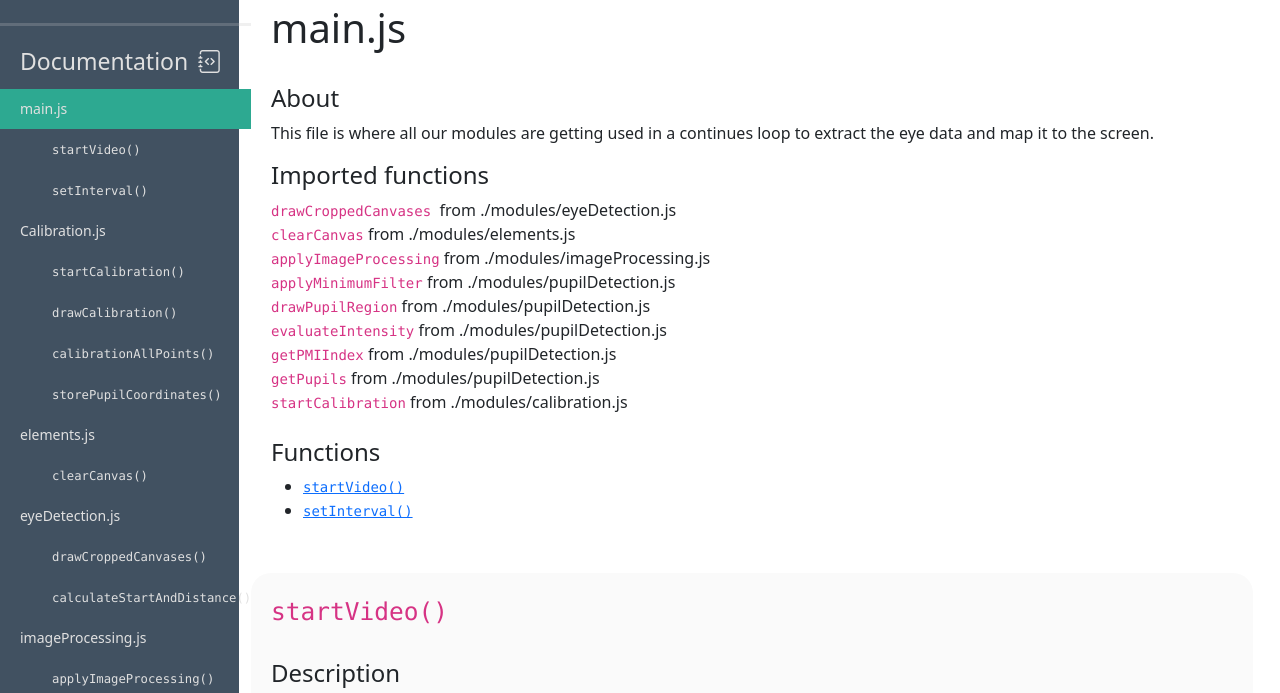
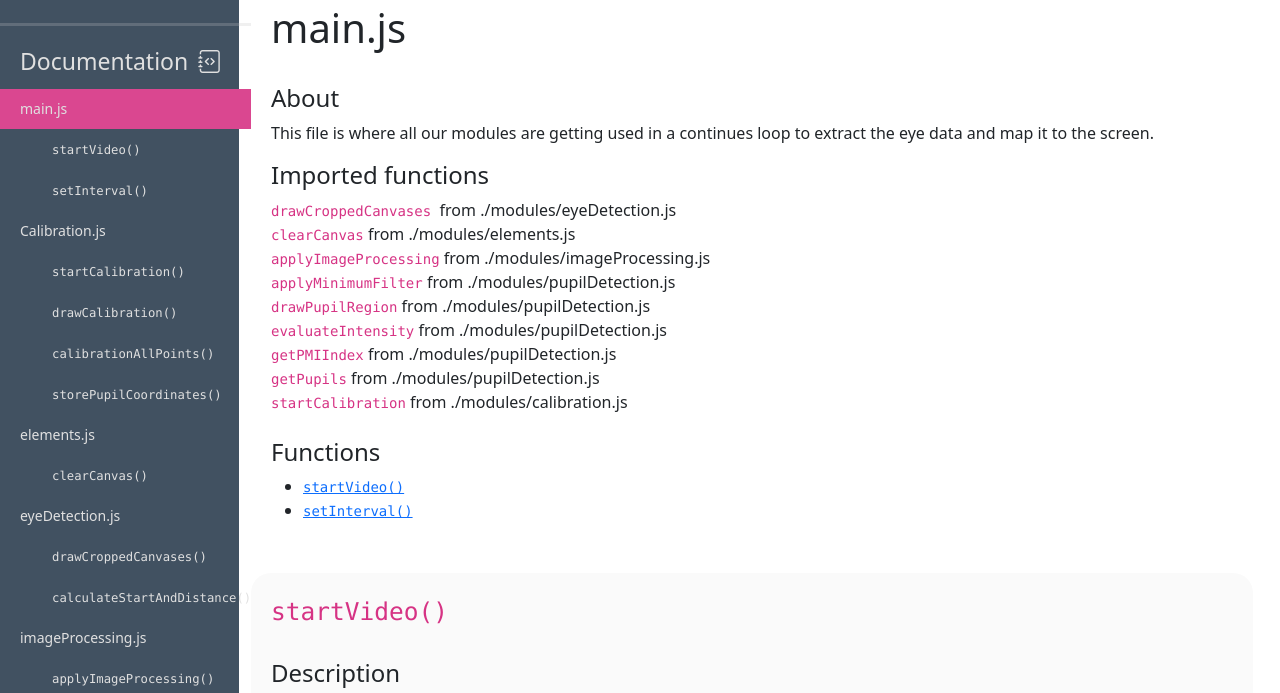
Before and after one commit to uoa-compsci399-s1-2022/web-gaze-tracker, a plain HTML site: page documentation.html in a window 1280 px wide. In both pictures the pointer is over the link "main.js". Shown: the part 76-769 px from the top of the page. Drawn offline with nearby package versions, Linux system fonts and the light colour scheme.

Commit message:
ET-62: updated sidebar hover colour

```diff
--- a/assets/css/documentation.css
+++ b/assets/css/documentation.css
@@ -98,7 +98,7 @@ h1 {
 }
 
 .sidebar-nav li a:hover{
-  background: #16A085;
+  background: #d63384;
 }
 
 .subpoints {
```
